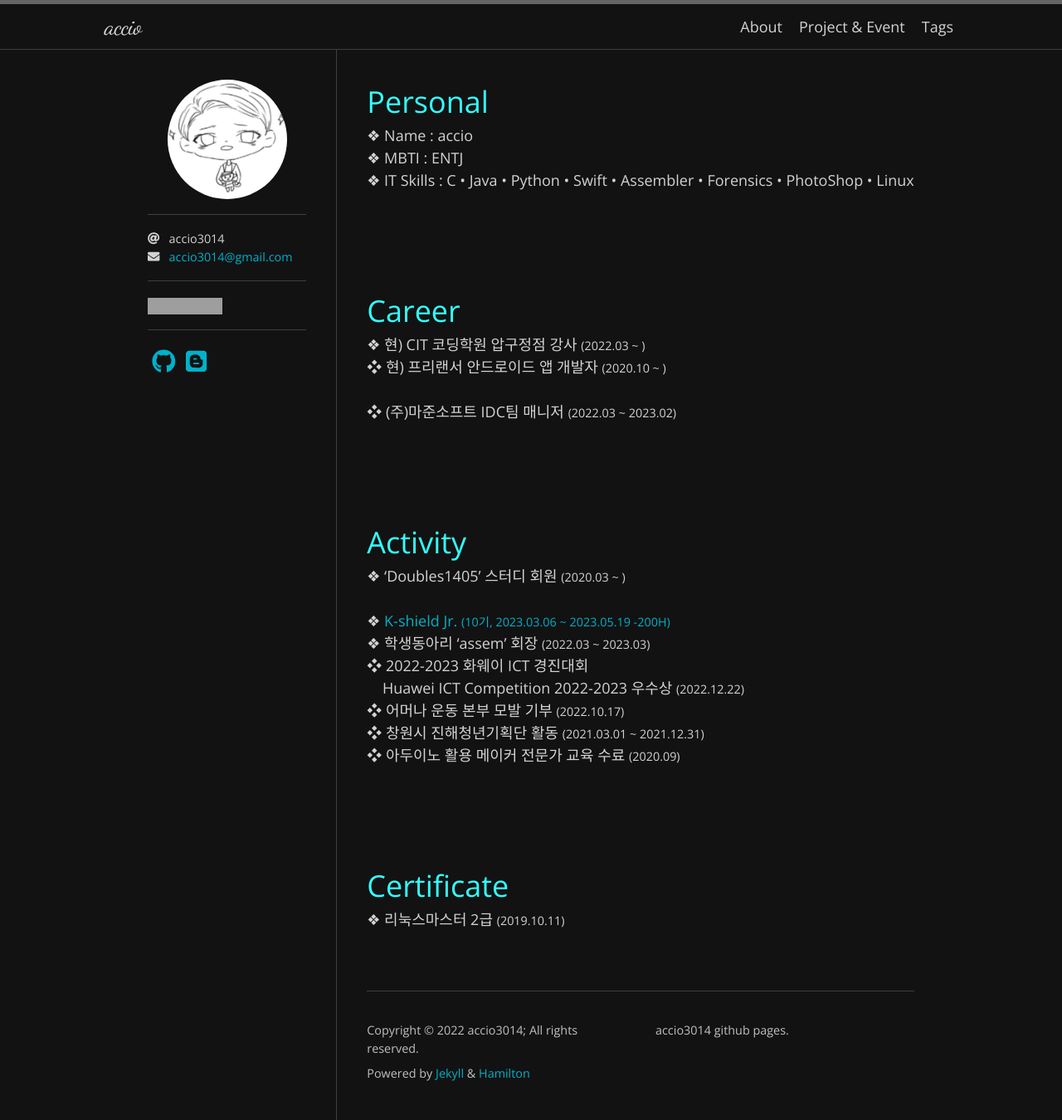
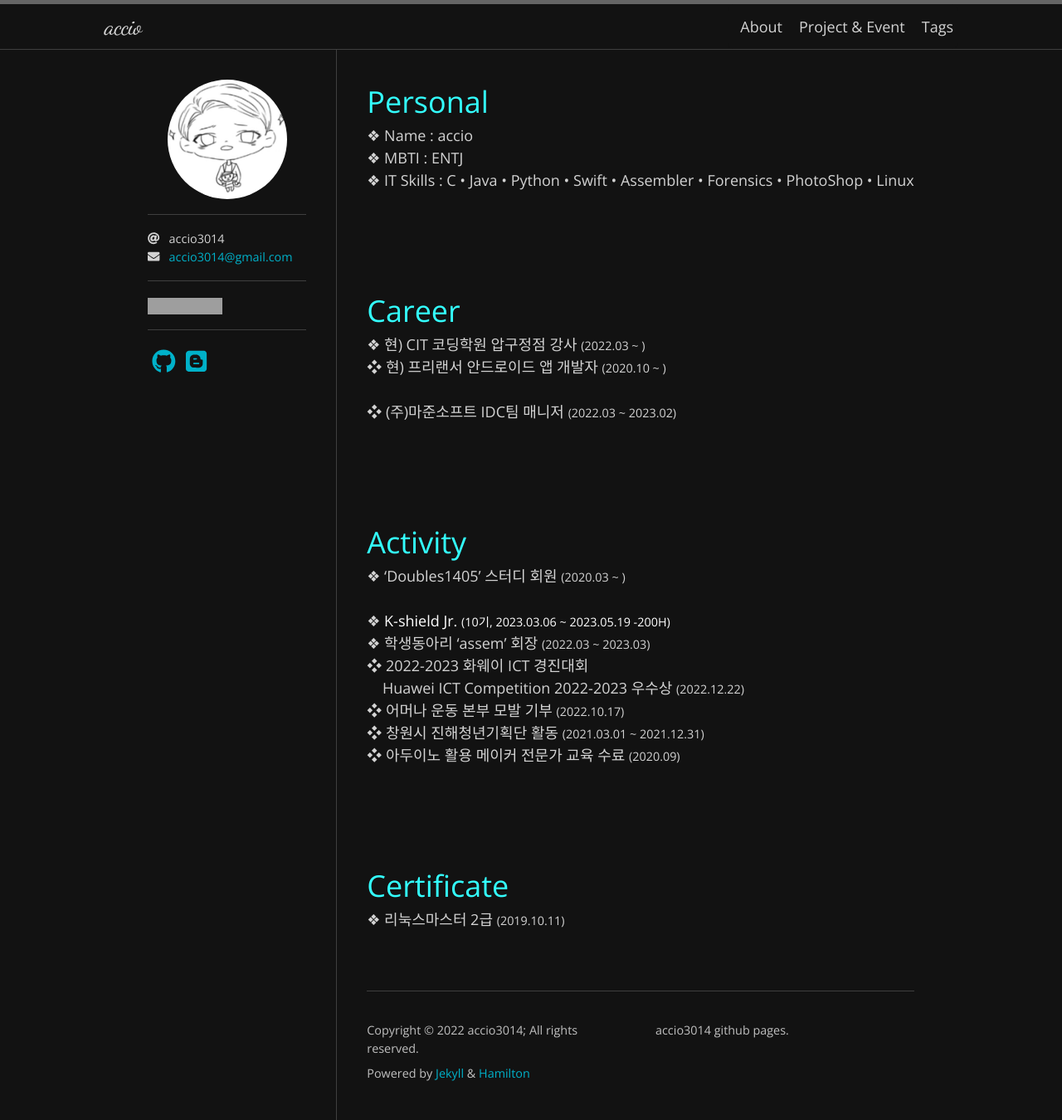
Before and after one commit to accio3014/accio3014.github.io, a Jekyll site: the page index.html, which Jekyll copies as it is, in a window 1280 px wide. Shown: the whole page at 83% size. Built offline with Jekyll 4.4.1, drawn with Linux system fonts in a browser that asks for light colours; nearby versions of some CDN libraries; some web fonts are replaced; grey boxes are pictures that could not be loaded.

Commit message:
Update index

```diff
--- a/index.html
+++ b/index.html
@@ -39,6 +39,21 @@
     <!-- End selecting skin -->
 
     <script async src="https://use.fontawesome.com/releases/v5.0.12/js/all.js"></script>
+
+    <style>
+        a.activity:link {
+            color : white;
+        }
+        a:visited {
+            color : blue;
+        }
+        a:hover {
+            color : red;
+        }
+        a:active {
+            color : green;
+        }
+    </style>
 
 </head>
 
```
